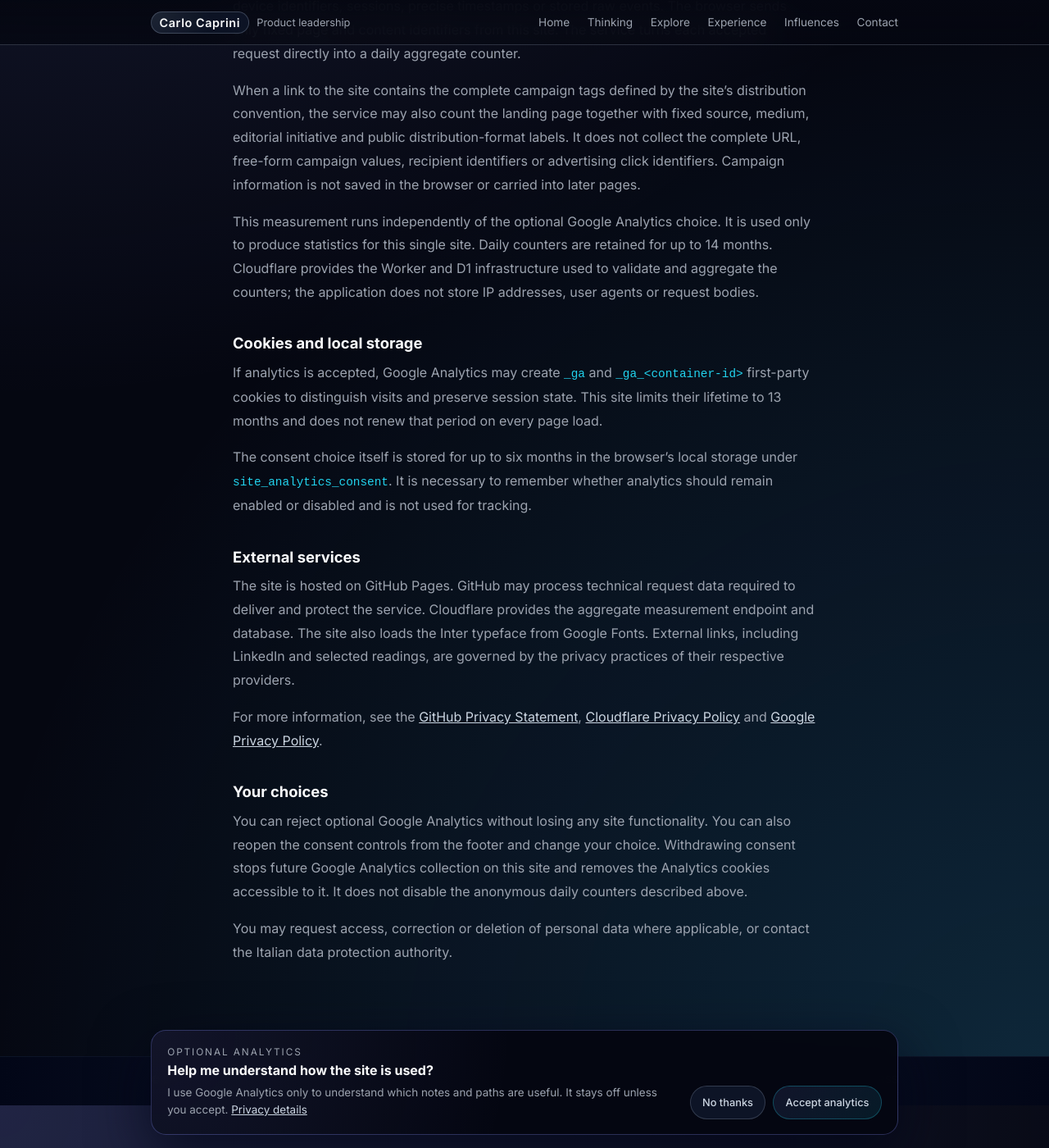
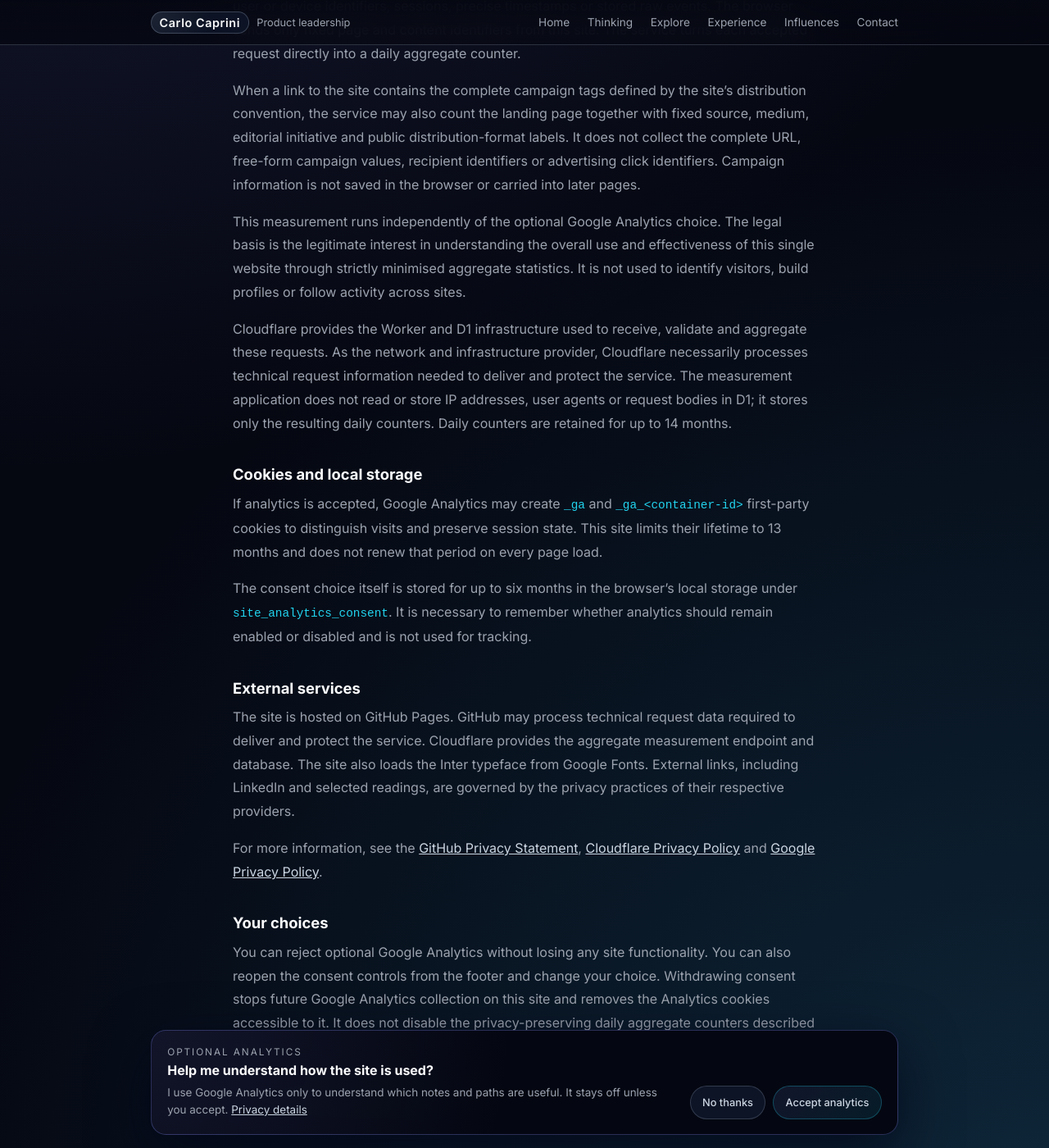
Before and after one commit to carlocaprini/carlocaprini.github.io, a Jekyll site: the page built from pages/privacy.md, in a window 1280 px wide and 1400 px high, scrolled down 963 px. Shown: the whole window at 82% size. Built offline with Jekyll 4.4.1, drawn with Linux system fonts in a browser that asks for light colours; some of the changed text lies outside the part shown.

Commit message:
Clarify aggregate measurement privacy basis

```diff
--- a/pages/privacy.md
+++ b/pages/privacy.md
@@ -15,7 +15,7 @@ last_modified_at: 2026-08-17
           <span>Privacy</span>
         </div>
         <h1 class="hero-title hero-title--compact">A small site with minimal data collection.</h1>
-        <p class="hero-subtitle hero-subtitle--wide">Anonymous counters help me understand the site as a whole. Google Analytics remains optional and is enabled only after you accept it.</p>
+        <p class="hero-subtitle hero-subtitle--wide">Privacy-preserving aggregate counters help me understand the site as a whole. Google Analytics remains optional and is enabled only after you accept it.</p>
       </div>
     </div>
   </section>
@@ -31,9 +31,10 @@ last_modified_at: 2026-08-17
       <p>Advertising signals and ad personalisation are disabled. Analytics event data is intended to be retained for no longer than 14 months.</p>
 
       <h2>Aggregate site measurement</h2>
-      <p>The site also counts page views and selected editorial transitions without cookies, user or device identifiers, sessions, precise timestamps or stored raw events. The browser sends only fixed page and content identifiers from this site. The service turns each accepted request directly into a daily aggregate counter.</p>
+      <p>The site also counts page views and selected editorial transitions without cookies, persistent user or device identifiers, sessions, precise timestamps or stored raw events. The browser sends only fixed page and content identifiers from this site. The service turns each accepted request directly into a daily aggregate counter.</p>
       <p>When a link to the site contains the complete campaign tags defined by the site’s distribution convention, the service may also count the landing page together with fixed source, medium, editorial initiative and public distribution-format labels. It does not collect the complete URL, free-form campaign values, recipient identifiers or advertising click identifiers. Campaign information is not saved in the browser or carried into later pages.</p>
-      <p>This measurement runs independently of the optional Google Analytics choice. It is used only to produce statistics for this single site. Daily counters are retained for up to 14 months. Cloudflare provides the Worker and D1 infrastructure used to validate and aggregate the counters; the application does not store IP addresses, user agents or request bodies.</p>
+      <p>This measurement runs independently of the optional Google Analytics choice. The legal basis is the legitimate interest in understanding the overall use and effectiveness of this single website through strictly minimised aggregate statistics. It is not used to identify visitors, build profiles or follow activity across sites.</p>
+      <p>Cloudflare provides the Worker and D1 infrastructure used to receive, validate and aggregate these requests. As the network and infrastructure provider, Cloudflare necessarily processes technical request information needed to deliver and protect the service. The measurement application does not read or store IP addresses, user agents or request bodies in D1; it stores only the resulting daily counters. Daily counters are retained for up to 14 months.</p>
 
       <h2>Cookies and local storage</h2>
       <p>If analytics is accepted, Google Analytics may create <code>_ga</code> and <code>_ga_&lt;container-id&gt;</code> first-party cookies to distinguish visits and preserve session state. This site limits their lifetime to 13 months and does not renew that period on every page load.</p>
@@ -44,7 +45,7 @@ last_modified_at: 2026-08-17
       <p>For more information, see the <a href="https://docs.github.com/en/site-policy/privacy-policies/github-general-privacy-statement" target="_blank" rel="noopener noreferrer">GitHub Privacy Statement</a>, <a href="https://www.cloudflare.com/privacypolicy/" target="_blank" rel="noopener noreferrer">Cloudflare Privacy Policy</a> and <a href="https://policies.google.com/privacy" target="_blank" rel="noopener noreferrer">Google Privacy Policy</a>.</p>
 
       <h2>Your choices</h2>
-      <p>You can reject optional Google Analytics without losing any site functionality. You can also reopen the consent controls from the footer and change your choice. Withdrawing consent stops future Google Analytics collection on this site and removes the Analytics cookies accessible to it. It does not disable the anonymous daily counters described above.</p>
+      <p>You can reject optional Google Analytics without losing any site functionality. You can also reopen the consent controls from the footer and change your choice. Withdrawing consent stops future Google Analytics collection on this site and removes the Analytics cookies accessible to it. It does not disable the privacy-preserving daily aggregate counters described above.</p>
       <p>You may request access, correction or deletion of personal data where applicable, or contact the Italian data protection authority.</p>
     </div>
   </section>
```
